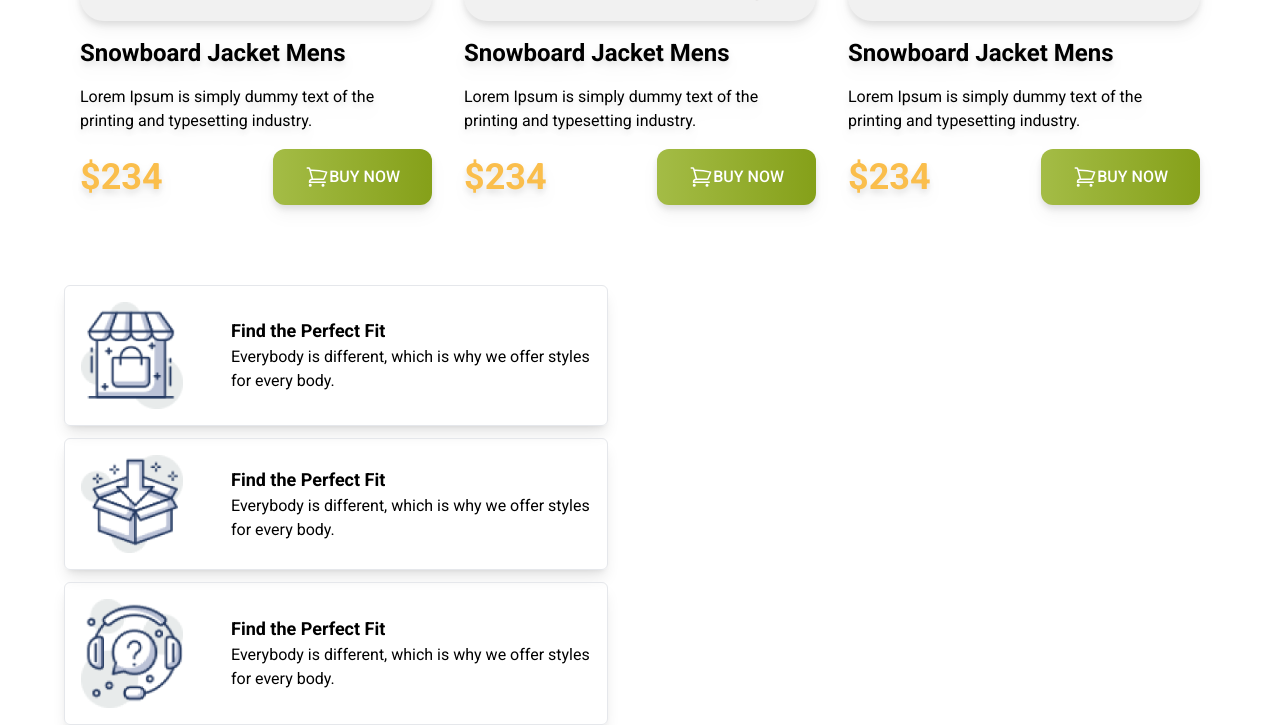
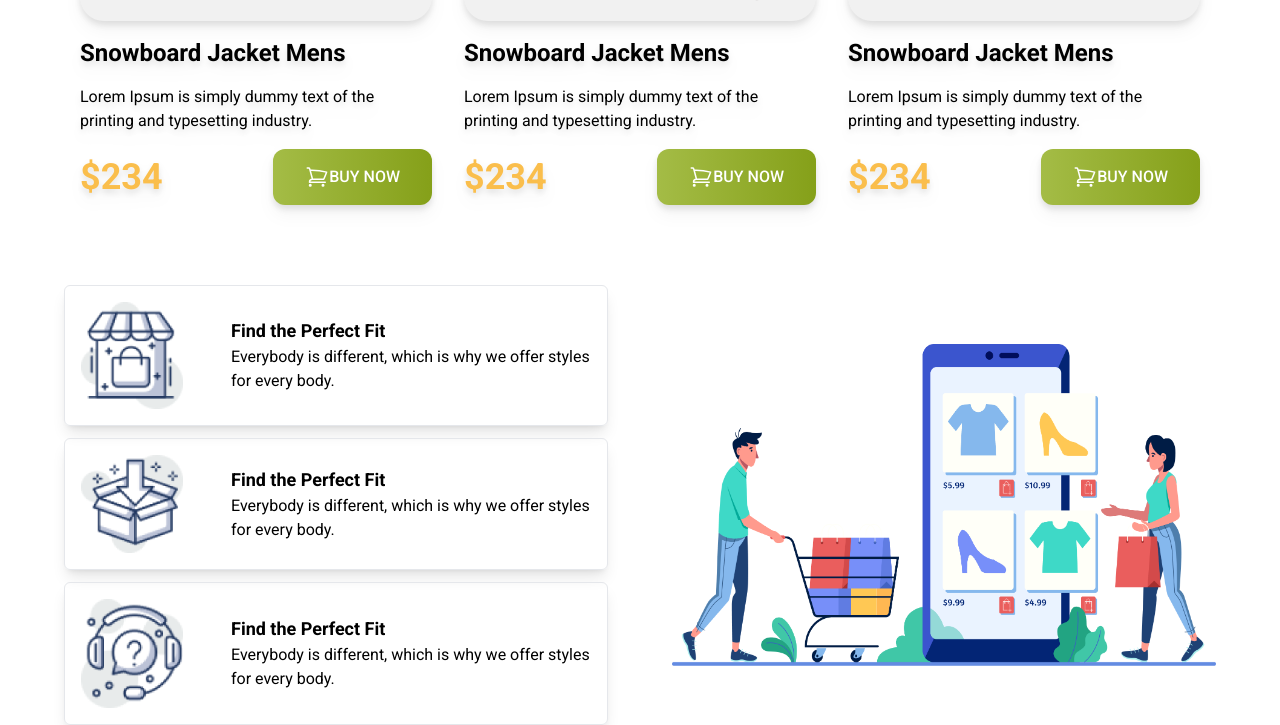
Before and after one commit to Ihsanbrb/penguin-web, a plain HTML site: page index.html in a window 1280 px wide. Shown: the part 1681-2406 px from the top of the page. Drawn offline with nearby package versions, Linux system fonts and the light colour scheme; the site is published under a folder, as on GitHub Pages, so addresses that start at the root find nothing.

Commit message:
added info img

```diff
--- a/index.html
+++ b/index.html
@@ -165,7 +165,7 @@
                 </div>
             <!-- information picture  -->
                 <div class="lg:w-1/2">
-                    <img src="/images/shopping.png" alt="">
+                    <img src="./images/shopping.png" alt="">
                 </div>
             </div>
           </section>
```
